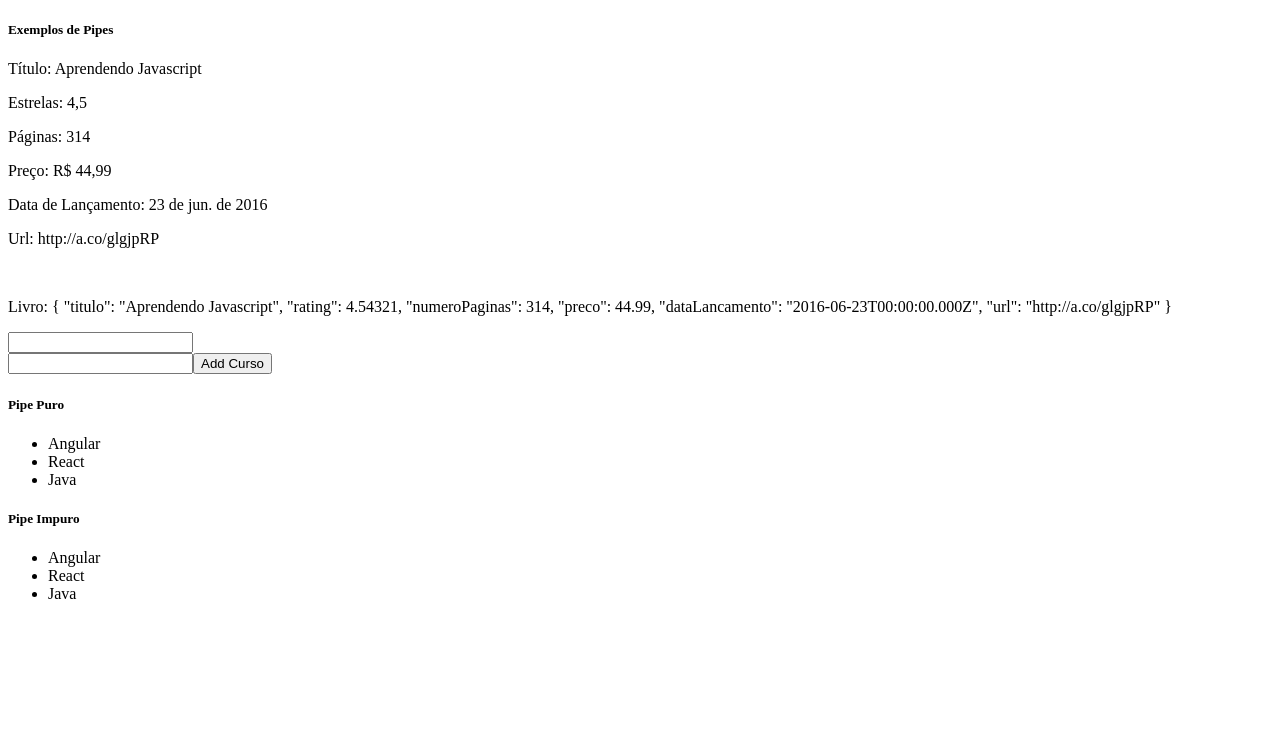
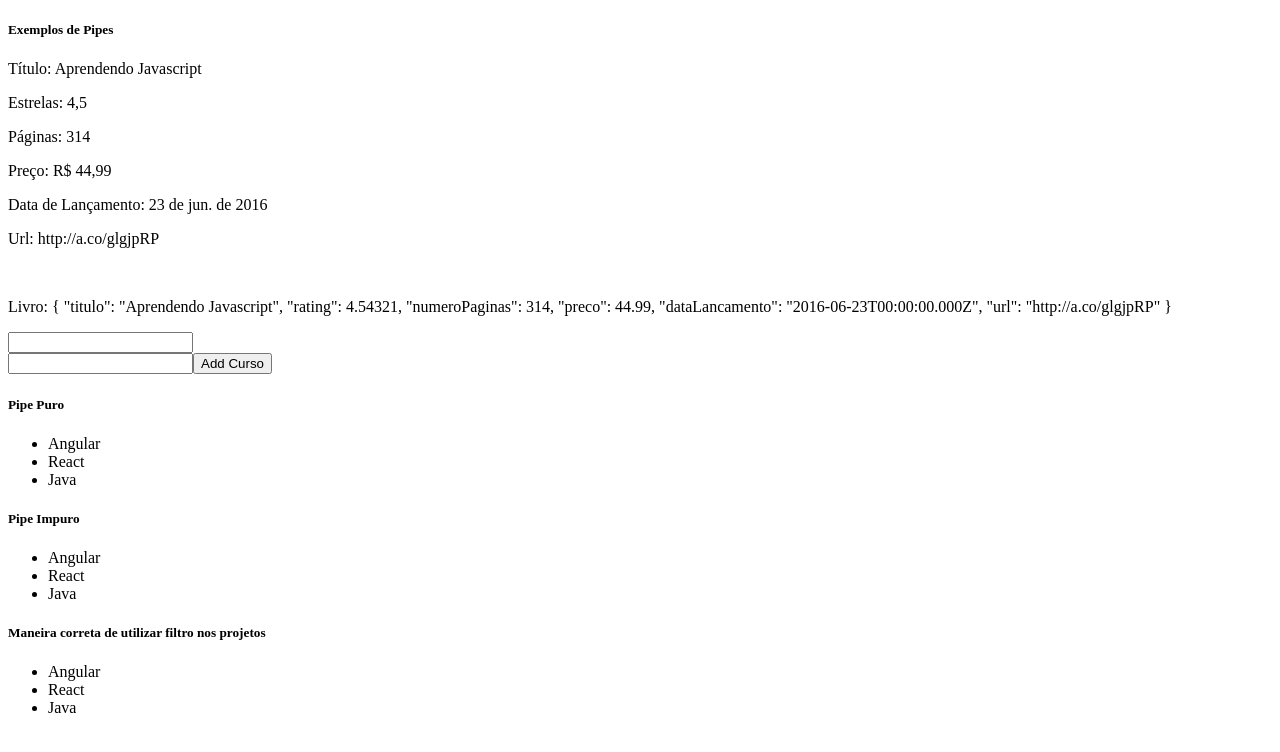
Before and after one commit to khalegjr/curso-angular-loaiane, an Angular app in the folder 06-pipes/: page / in a window 1280 px wide. Shown: the top 752 px of the page. Built offline with nearby package versions, Linux system fonts and the light colour scheme.

Commit message:
aula 47: Maneira correta de utilizar filtro nos projetos

```diff
--- a/06-pipes/src/app/exemplos-pipes/exemplos-pipes.component.html
+++ b/06-pipes/src/app/exemplos-pipes/exemplos-pipes.component.html
@@ -26,3 +26,9 @@
 <ul>
   <li *ngFor="let item of livros | filtroArrayImpurro : filtro">{{ item }}</li>
 </ul>
+
+<h5>Maneira correta de utilizar filtro nos projetos</h5>
+
+<ul>
+  <li *ngFor="let item of obterCursos()">{{ item }}</li>
+</ul>
--- a/06-pipes/src/app/exemplos-pipes/exemplos-pipes.component.ts
+++ b/06-pipes/src/app/exemplos-pipes/exemplos-pipes.component.ts
@@ -22,4 +22,21 @@ export class ExemplosPipesComponent {
     this.livros.push(valor);
     console.log(this.livros);
   }
+
+  obterCursos() {
+    if (
+      this.livros.length === 0 ||
+      this.filtro === undefined ||
+      this.filtro.trim() === ' '
+    ) {
+      return this.livros;
+    }
+
+    return this.livros.filter((v) => {
+      if (v.toLowerCase().indexOf(this.filtro.toLowerCase()) >= 0) {
+        return true;
+      }
+      return false;
+    });
+  }
 }
```
